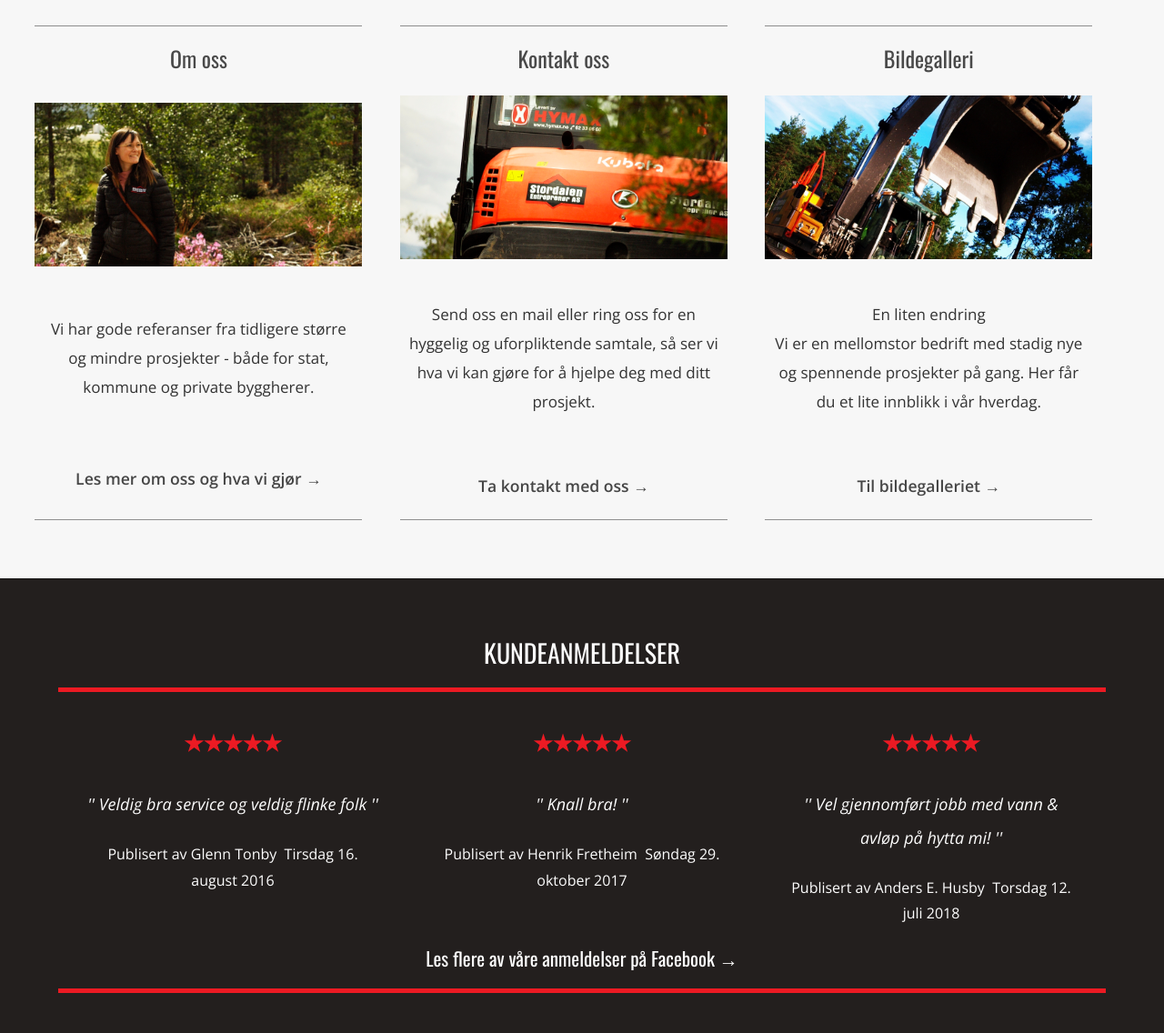
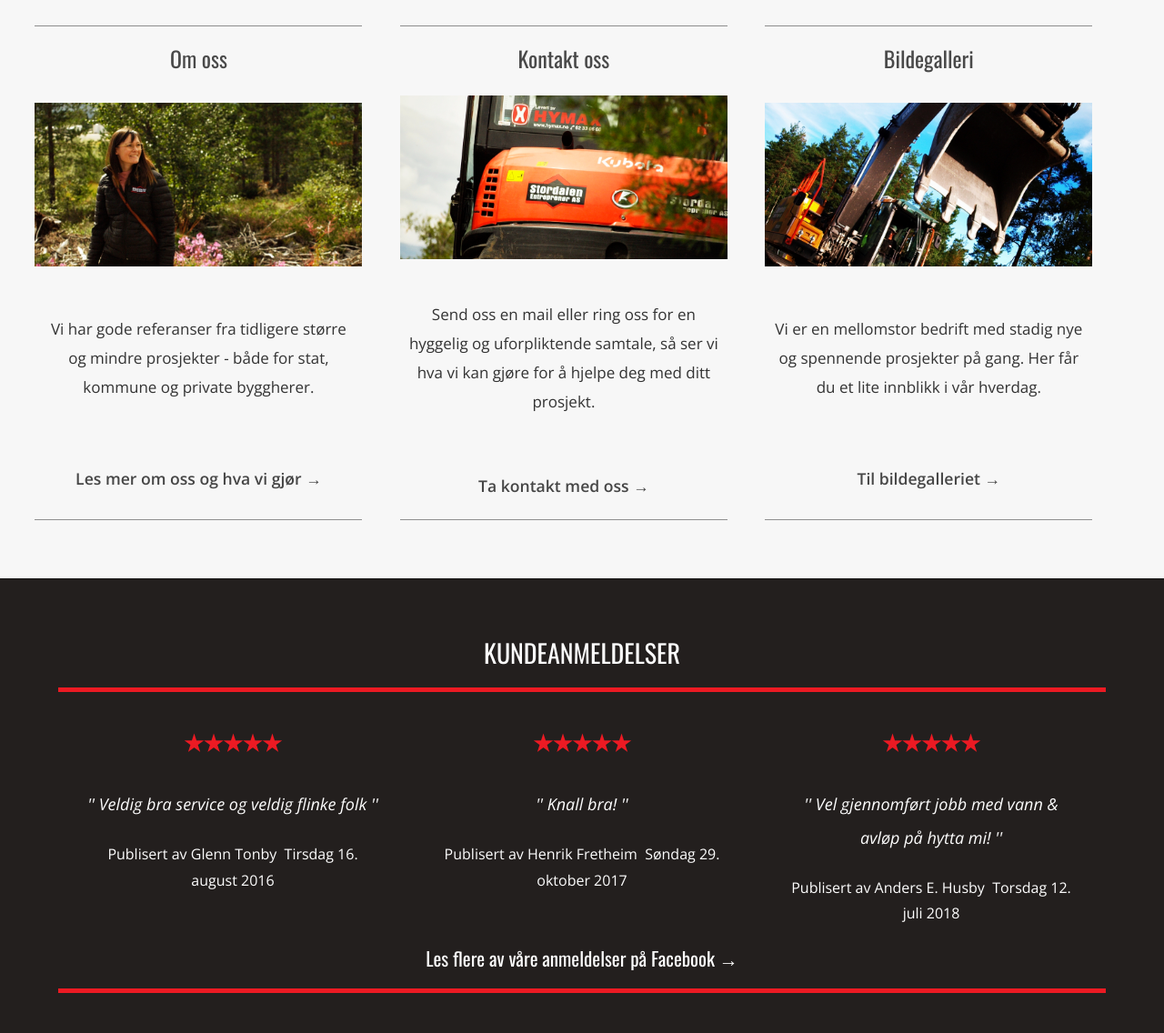
Before and after one commit to arokasa/stordalen-facelifted, a PHP site: page / in a window 1280 px wide. Shown: the part 696-1832 px from the top of the page at 91% size. Run offline with PHP 8.4, Linux system fonts and the light colour scheme; some libraries are stand-ins or nearby versions.

Commit message:
restored index.php to historical version

```diff
--- a/index.php
+++ b/index.php
@@ -49,7 +49,6 @@
                 </a>
                 <div id="text-box-img">
                   <p class="text-contain">
-                    En liten endring <br>
                     Vi er en mellomstor bedrift med stadig nye og spennende prosjekter på gang. Her får du et lite innblikk i vår hverdag.
                      <br><br>
                   </p>
```
